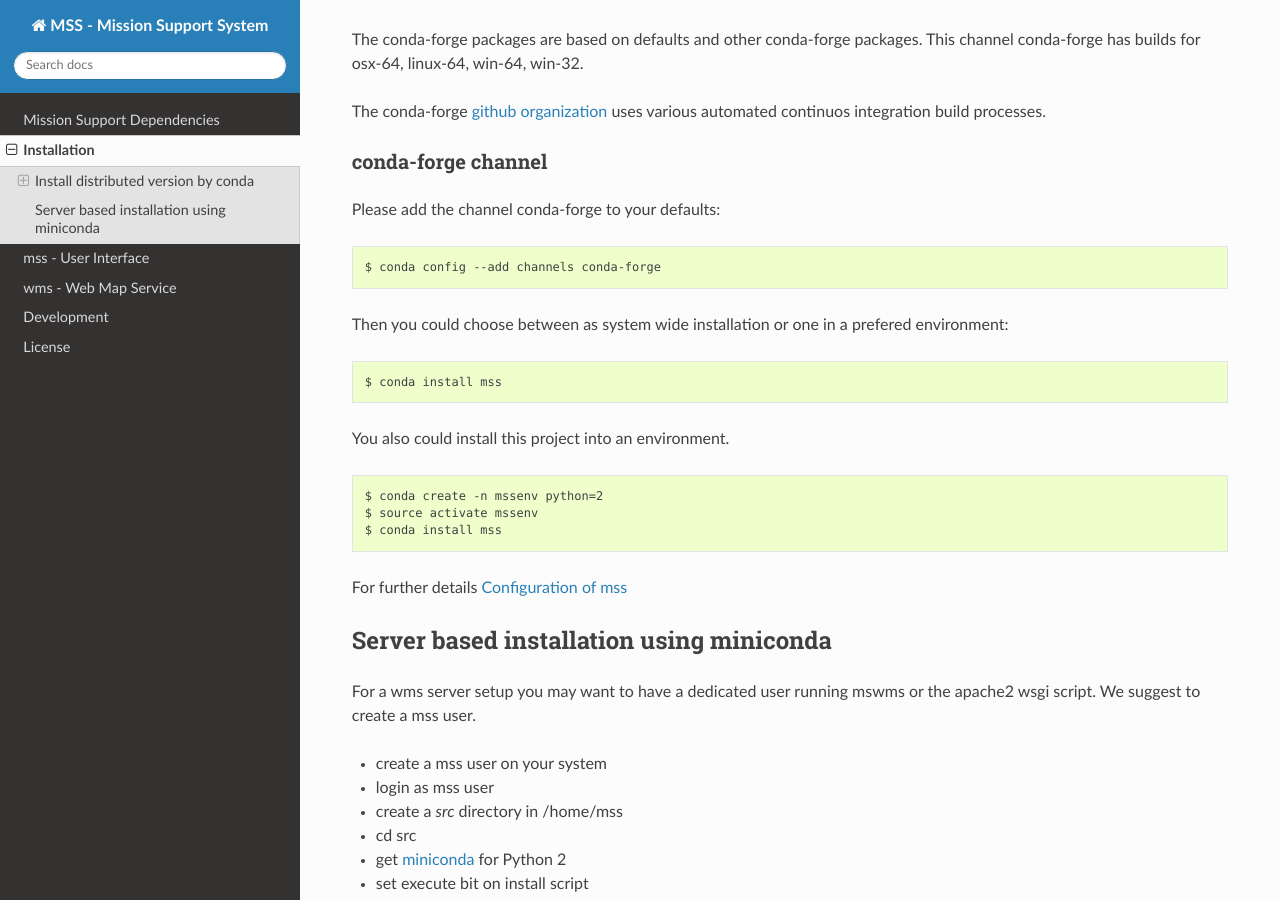
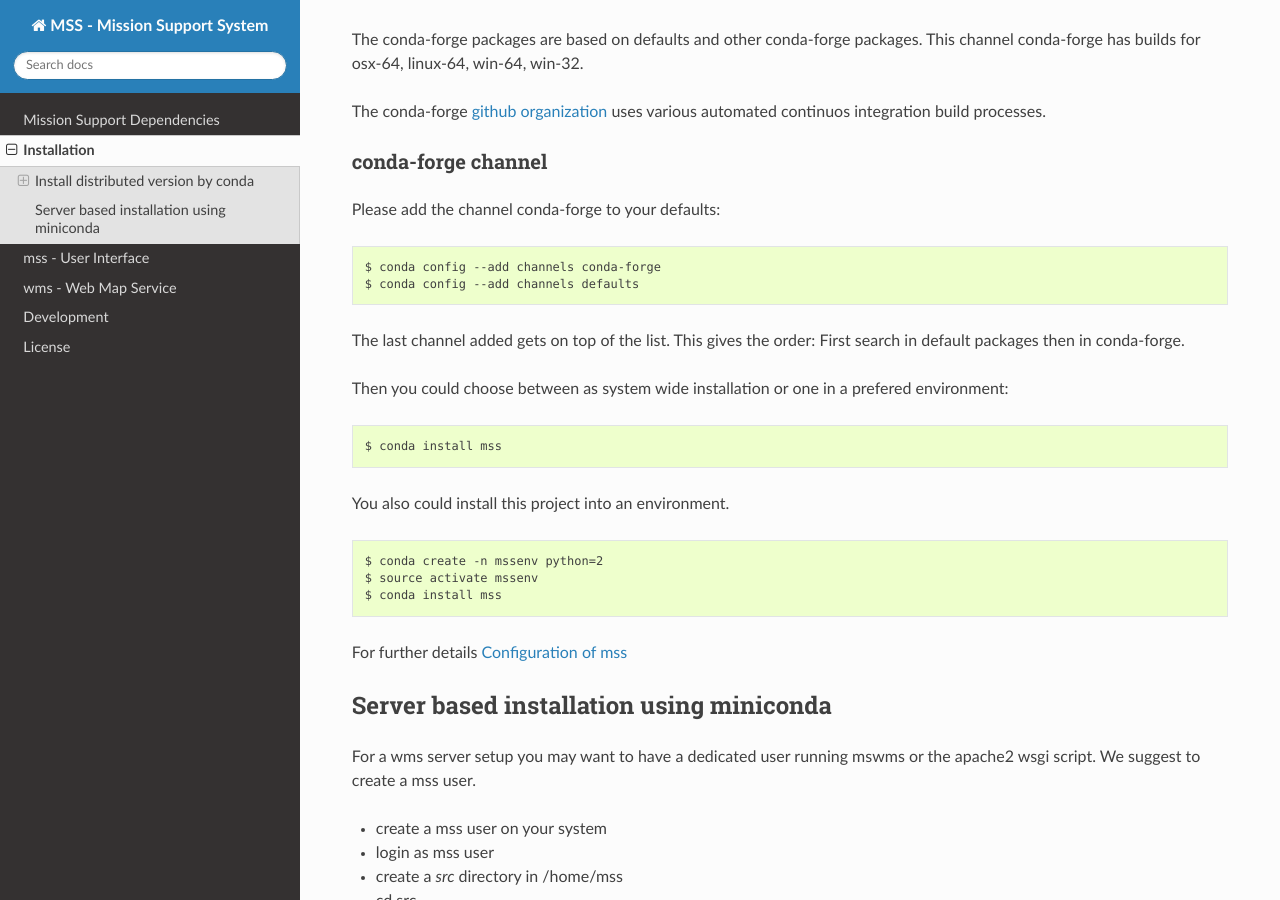
Before and after one commit to Open-MSS/MSS, a Sphinx documentation site: the page built from docs/installation.rst, in a window 1280 px wide and 900 px high, scrolled down 452 px. Built offline with Sphinx 7.4.7 and the Read the Docs theme 2.0.0, drawn with Linux system fonts in a browser that asks for light colours.

Commit message:
explained how to get defaults anaconda channel on first place in the conda search path.

```diff
--- a/docs/installation.rst
+++ b/docs/installation.rst
@@ -29,7 +29,10 @@
 Please add the channel conda-forge to your defaults::
 
   $ conda config --add channels conda-forge
+  $ conda config --add channels defaults
 
+The last channel added gets on top of the list. This gives the order: First search in default packages
+then in conda-forge.
 
 Then you could choose between as system wide installation or one in a prefered environment::
 
```
